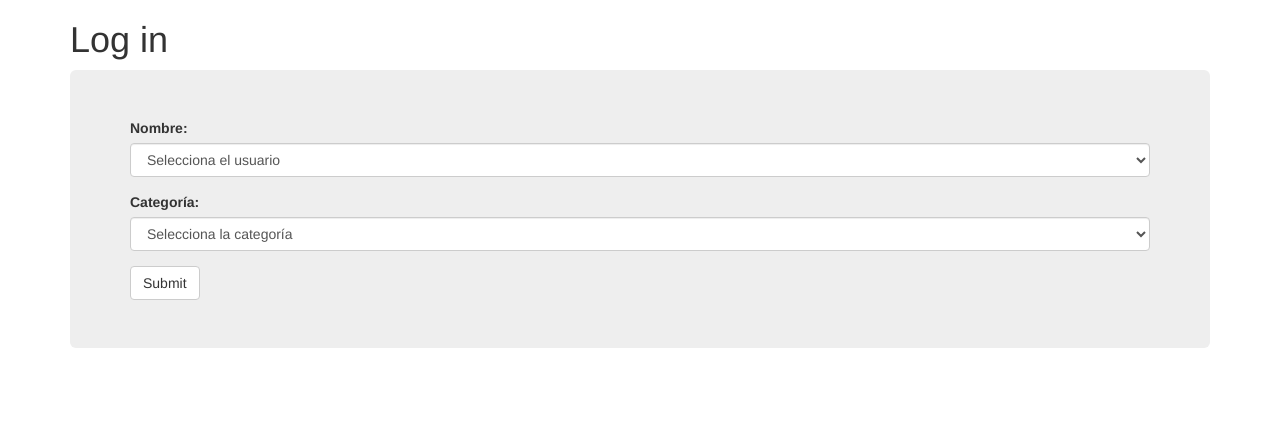
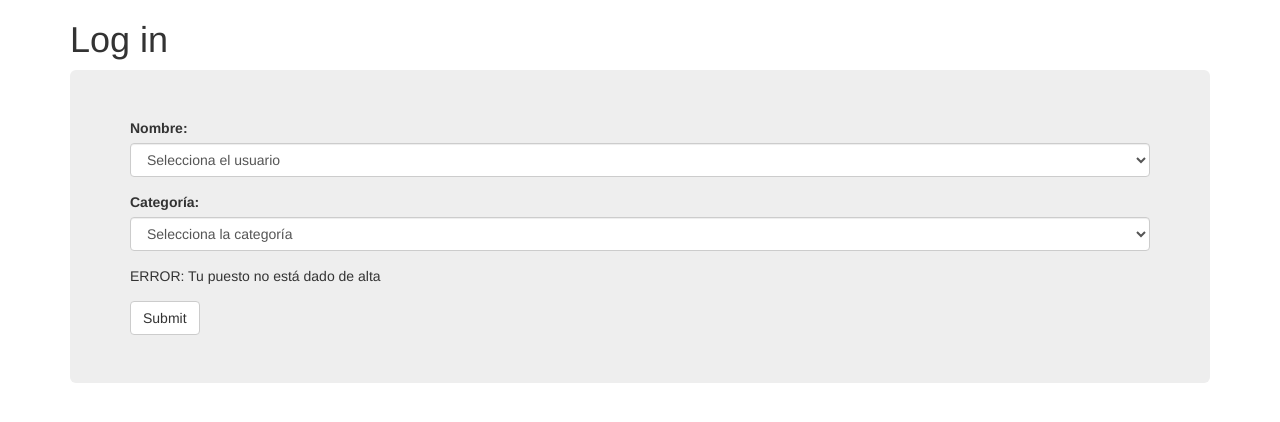
Before and after one commit to Beaviar/practica1, a PHP site: page /admin.php in a window 1280 px wide. Shown: the top 422 px of the page. Run offline with PHP 8.4, Linux system fonts and the light colour scheme; data comes from the database, SQL or seed files in the repository; tables that the repository leaves empty or names only in its code hold one stand-in row (values such as "Sample post").

Commit message:
Backend + Tabla puestos
Tabla de puestos añadidas y backend operativo.
Añadido audio al recargar la página

```diff
--- a/admin.php
+++ b/admin.php
@@ -11,6 +11,11 @@
 {
 	$_SESSION['id_categoria'] = $_GET['id_categoria'];
 }
+if(isset($_GET['id_puesto']) && $_GET['id_puesto'] != '')
+{
+	$_SESSION['id_puesto'] = $_GET['id_puesto'];
+}
+
 
 
 
@@ -32,7 +37,7 @@
 <div class="container">
 
 
-<?php if( !isset($_SESSION['id_usuario']) || !isset($_SESSION['id_categoria']) ) : ?>
+<?php if( !isset($_SESSION['id_usuario']) || !isset($_SESSION['id_categoria']) || !isset($_SESSION['id_puesto']) ) : ?>
 	<h1>Log in</h1>
 	<div class="jumbotron">
     <form role="form" method="get" >
@@ -84,6 +89,30 @@
 
         </select>
       </div>
+      <div class="form-group">
+      <?php
+
+      $sql = "SELECT * FROM puestos WHERE ip = '" . $_SERVER['REMOTE_ADDR'] . "' LIMIT 1";
+			$result = mysqli_query($conn, $sql);
+
+			if (mysqli_num_rows($result) > 0) {
+				// output data of each row
+				$row = mysqli_fetch_assoc($result);
+				echo "PUESTO: " . $row['nombre'];
+				$id_puesto = $row['id_puesto'];
+
+			}
+			else
+			{
+				echo "ERROR: Tu puesto no está dado de alta";
+				$id_puesto = "";
+			}
+
+
+	  ?>
+      	 <input type="hidden" name="id_puesto" value="<?php echo $id_puesto ?>">
+
+      </div>
 
       <button type="submit" class="btn btn-default">Submit</button>
     </form>
@@ -94,23 +123,21 @@
  <h1>Adminsitración</h1>
  <h2>Usuario: <?php echo $_SESSION['id_usuario'] ?></h2>
  <h2>Categoría: <?php echo $_SESSION['id_categoria'] ?></h2>
+ <h2>Id Puesto: <?php echo $_SESSION['id_puesto'] ?></h2>
 
- <h3><span id="demo"></span></h3>
- <script>
+ <?php
+ $numero = rand(1,100);
 
- setInterval(loadDoc,3000);
+ $sql = "INSERT INTO llamamiento (id_llamamiento, id_usuario, id_categoria, id_puesto, tiempo, numero)
+VALUES (NULL, '" . $_SESSION['id_usuario'] . "', '" . $_SESSION['id_categoria'] . "','" . $_SESSION['id_puesto'] . "', '" . time() . "', '" . $numero . "')";
+echo $sql;
 
- function loadDoc() {
-  var xhttp = new XMLHttpRequest();
-  xhttp.onreadystatechange = function() {
-    if (xhttp.readyState == 4 && xhttp.status == 200) {
-     document.getElementById("demo").innerHTML = xhttp.responseText;
-    }
-  };
-  xhttp.open("GET", "check.php", true);
-  xhttp.send();
+if (mysqli_query($conn, $sql)) {
+    echo "New record created successfully";
+} else {
+    echo "Error: " . $sql . "<br>" . mysqli_error($conn);
 }
-</script>
+ ?>
 
  <?php endif ?>
 
```
Also changed, not shown: index.php (+20 -5 lines), include/check.php (line endings or trailing spaces), 3 other files.
